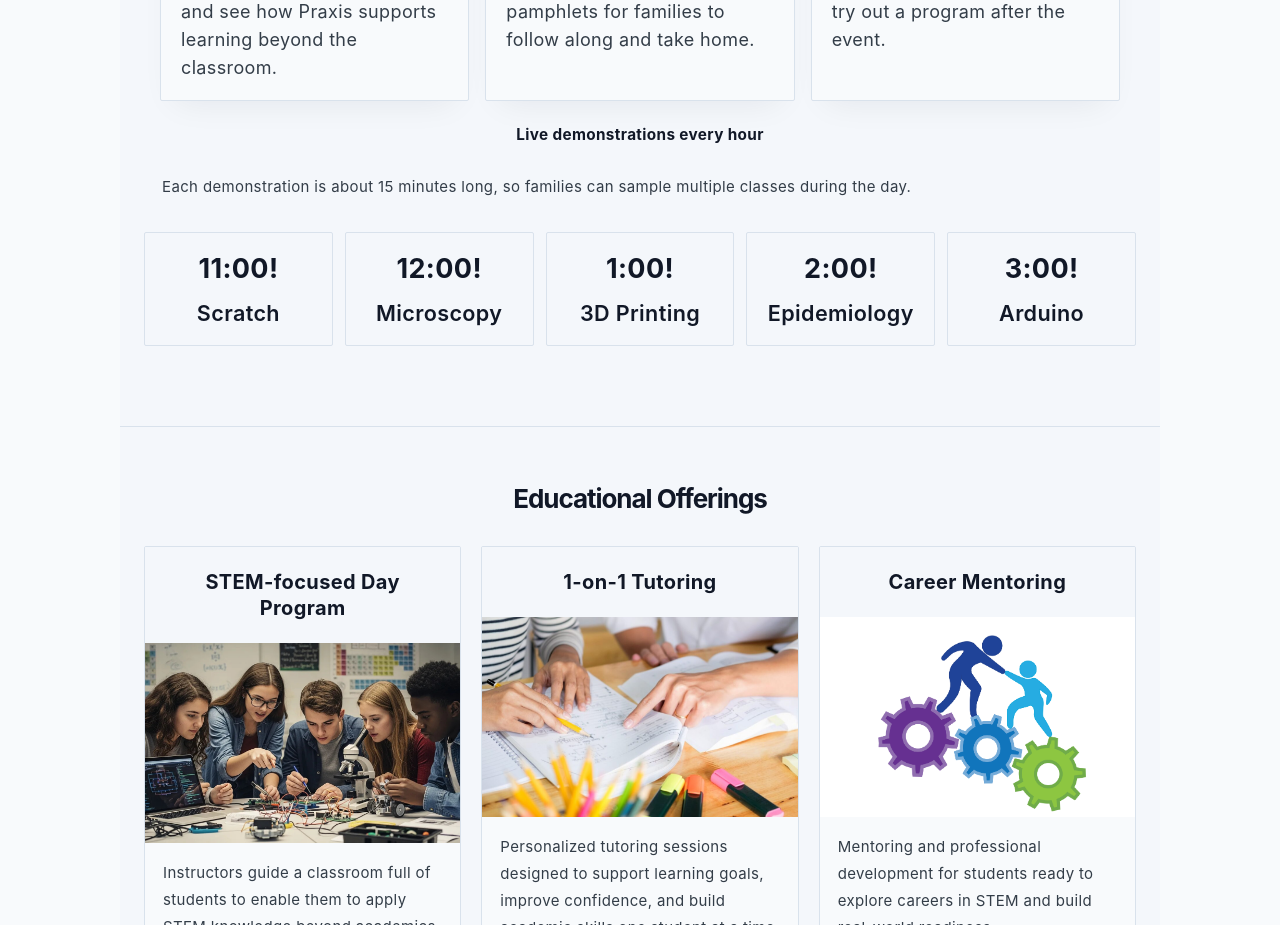
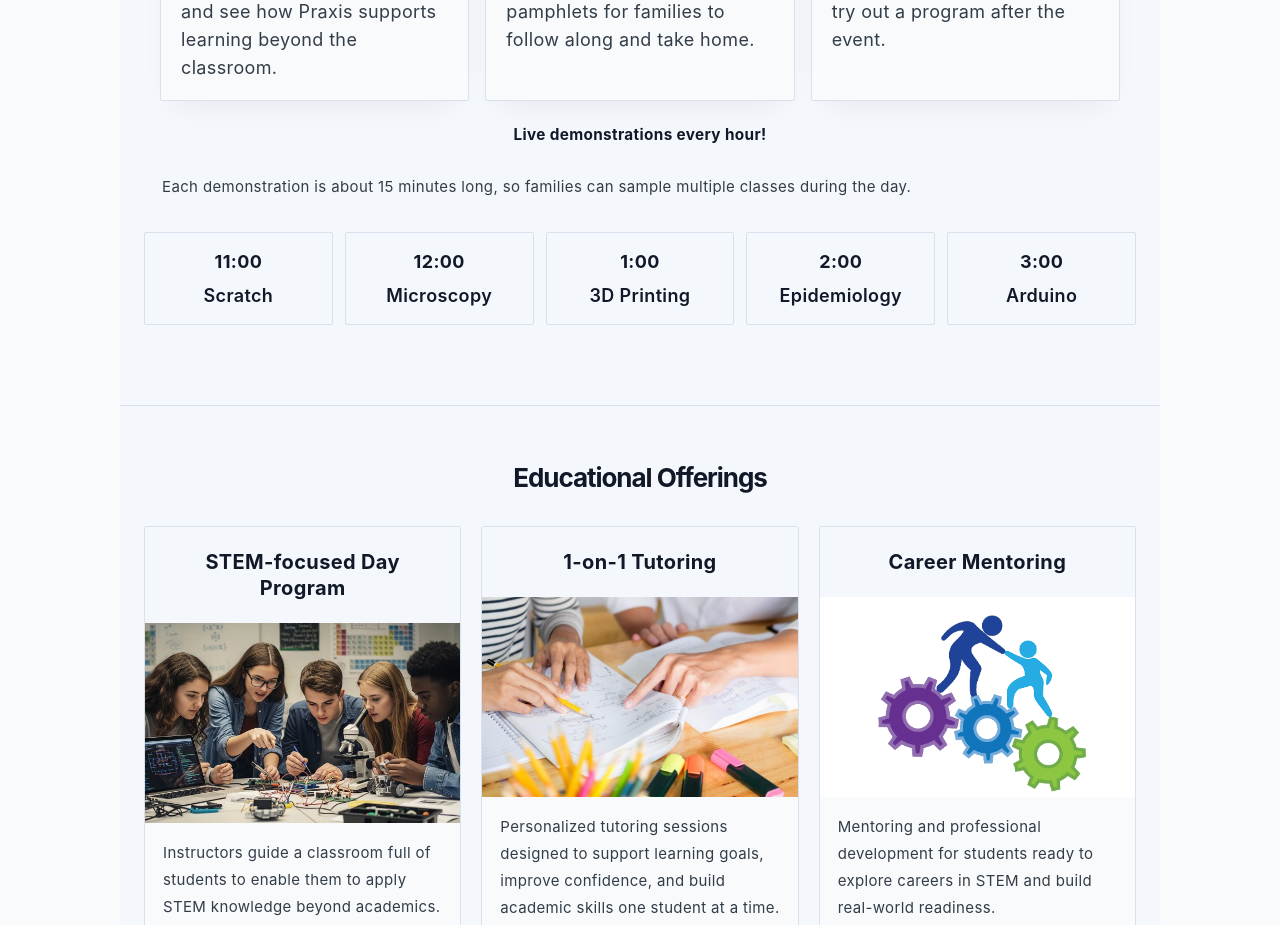
Before and after one commit to davidseol628-sketch/davids-website, a React (Vite) app: page / in a window 1280 px wide. Shown: the part 1160-2085 px from the top of the page. Built offline with nearby package versions, Linux system fonts and the light colour scheme; no server answers.

Commit message:
Update Open House and tutor details

```diff
--- a/src/catalog/CatalogPage.jsx
+++ b/src/catalog/CatalogPage.jsx
@@ -11,7 +11,7 @@ const openHouseItem = {
 function getClassDescription(title) {
   const normalized = title?.trim().toLowerCase()
   if (normalized.includes('open house')) {
-    return '11:00am - 4:00pm'
+    return '11:00am - 4:00pm • 12 people attending'
   }
   return 'A hands-on class designed to inspire curiosity and practical learning.'
 }
--- a/src/catalog/SectionDetail.jsx
+++ b/src/catalog/SectionDetail.jsx
@@ -10,7 +10,7 @@ const OPEN_HOUSE_ID = 'static-open-house'
 const openHouseSection = {
   id: OPEN_HOUSE_ID,
   title: 'OPEN HOUSE- June 27th',
-  description: 'Register your child for our free Open House event. 11:00am - 4:00pm.',
+  description: 'Register your child for our free Open House event. 11:00am - 4:00pm. 12 people are already attending!',
   capacity: 20,
   student_ids: [],
 }
--- a/src/routes/Home.jsx
+++ b/src/routes/Home.jsx
@@ -86,30 +86,30 @@ export default function Home() {
         </div>
 
         <div className={styles.scheduleSection}>
-          <h3>Live demonstrations every hour</h3>
+          <h3>Live demonstrations every hour!</h3>
           <p className={styles.programCaption}>
             Each demonstration is about 15 minutes long, so families can sample
             multiple classes during the day.
           </p>
           <div className={styles.openHouseSchedule}>
             <div className={styles.openHouseSlot}>
-              <strong>11:00!</strong>
+              <strong>11:00</strong>
               <span>Scratch</span>
             </div>
             <div className={styles.openHouseSlot}>
-              <strong>12:00!</strong>
+              <strong>12:00</strong>
               <span>Microscopy</span>
             </div>
             <div className={styles.openHouseSlot}>
-              <strong>1:00!</strong>
+              <strong>1:00</strong>
               <span>3D Printing</span>
             </div>
             <div className={styles.openHouseSlot}>
-              <strong>2:00!</strong>
+              <strong>2:00</strong>
               <span>Epidemiology</span>
             </div>
             <div className={styles.openHouseSlot}>
-              <strong>3:00!</strong>
+              <strong>3:00</strong>
               <span>Arduino</span>
             </div>
           </div>
--- a/src/routes/Home.module.css
+++ b/src/routes/Home.module.css
@@ -569,13 +569,12 @@
 
 .openHouseSlot strong {
   color: var(--ink);
-  font-size: 1.5rem;
+  font-size: 1rem;
 }
 
 .openHouseSlot span {
   color: var(--text-h);
   font-weight: 600;
-  font-size: 1.2rem;
 }
 
 @media (max-width: 860px) {
--- a/src/routes/Tutors.jsx
+++ b/src/routes/Tutors.jsx
@@ -3,6 +3,7 @@ import shared from '../components/shared.module.css'
 import homeStyles from './Home.module.css'
 import brandonPhoto from '../assets/skec/C9BE7B76-8CA7-4409-8A55-1676F738A23B.jpeg'
 import tienPhoto from '../assets/skec/9C2051D2-7839-4D98-814E-E7FBCA619633.jpeg'
+import thanh from '../assets/skec/IMG_0152.jpg'
 import vyPhoto from '../assets/skec/2AA70290-3048-4E9D-B2D8-90A70C03342D.jpeg'
 
 export default function Tutors() {
@@ -33,12 +34,6 @@ export default function Tutors() {
               'Brandon is an Aerospace Engineering student at the University of Maryland and a researcher in rotorcraft aerodynamics. He is passionate about helping students build strong STEM foundations through engaging and supportive instruction. He enjoys making challenging concepts approachable while helping students develop problem-solving skills that extend beyond the classroom.',
           },
           {
-            name: 'David Seol',
-            subject: 'STEM Classroom Instructor',
-            description:
-              'David is a Microbiology student at the University of Maryland, currently pursuing Dentistry. He has worked on a research team in an endodontics lab at the University of Maryland School of Dentistry and shadowed under Dr. Jun Park at Jun Park Dentistry for two years. For tutoring, David has experience teaching SAT prep and advising students on college readiness and applications.',
-          },
-          {
             name: 'Tien Tran',
             subject: 'STEM Classroom Instructor',
             photo: tienPhoto,
@@ -49,6 +44,7 @@ export default function Tutors() {
           {
             name: 'Thanh Luu',
             subject: 'STEM Classroom Instructor',
+            photo: thanh,
             description:
               'Thanh is a Computer Engineering student at the University of Maryland who loves helping students build confidence and succeed in STEM. With a strong background in leading robotics teams and mentoring peers in hands-on engineering projects, he makes math, science, and technology approachable, organized, and fun. Thanh enjoys snowboarding, volleyball, building Legos, and working out.',
             specialties: 'Math, Science, Technology',
```
Also changed, not shown: src/assets/skec/IMG_0152.jpg (added), 1 other file (tests, documents, lock files or other folders).
